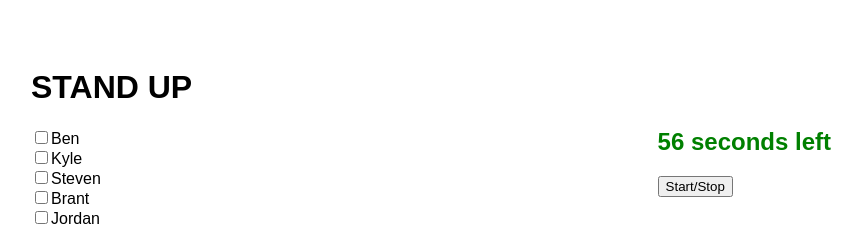
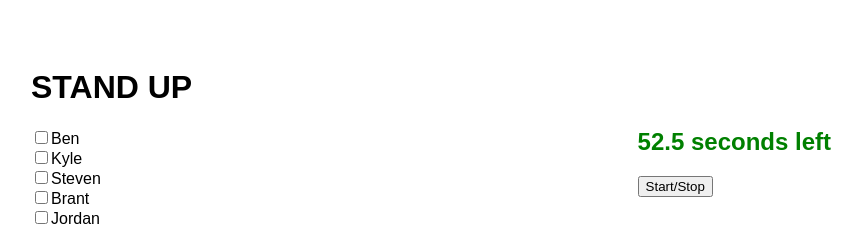
Before and after one commit to kel89/standup-timer, a React (Create React App) app: page / in a window 1280 px wide. Shown: the top 226 px of the page, without its empty margins (209-1071 px from the left). Built offline with nearby package versions, Linux system fonts and the light colour scheme.

Commit message:
updated time

```diff
--- a/src/App.js
+++ b/src/App.js
@@ -40,7 +40,7 @@ const teamMembers = shuffle([
 "Isaac"
 ]);
 
-const TOTAL_SECONDS = 56;
+const TOTAL_SECONDS = 14*60/teamMembers.length;
 const LEFT_START = '-400px';
 
 function Timer({current}) {
```
